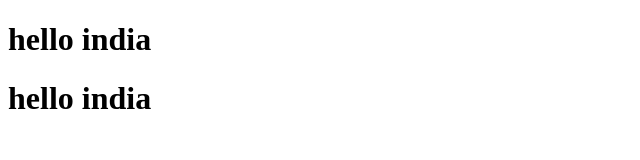
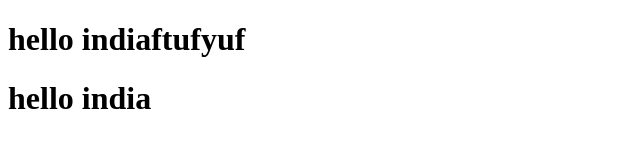
Before and after one commit to nehalr/gittest, a website: page index.html in a window 1280 px wide. Shown: the whole page, without its empty margins (0-640 px from the left). Drawn offline with Linux system fonts and the light colour scheme.

Commit message:
synck directory

```diff
--- a/index.html
+++ b/index.html
@@ -6,7 +6,7 @@
 
 </head>
 <body>
-<h1> hello india</h1>
+<h1> hello indiaftufyuf</h1>
 <h1> hello india</h1>
 </body>
 </html>
```
Also changed, not shown: package.json (added, +25 -0 lines), 2 other files.
